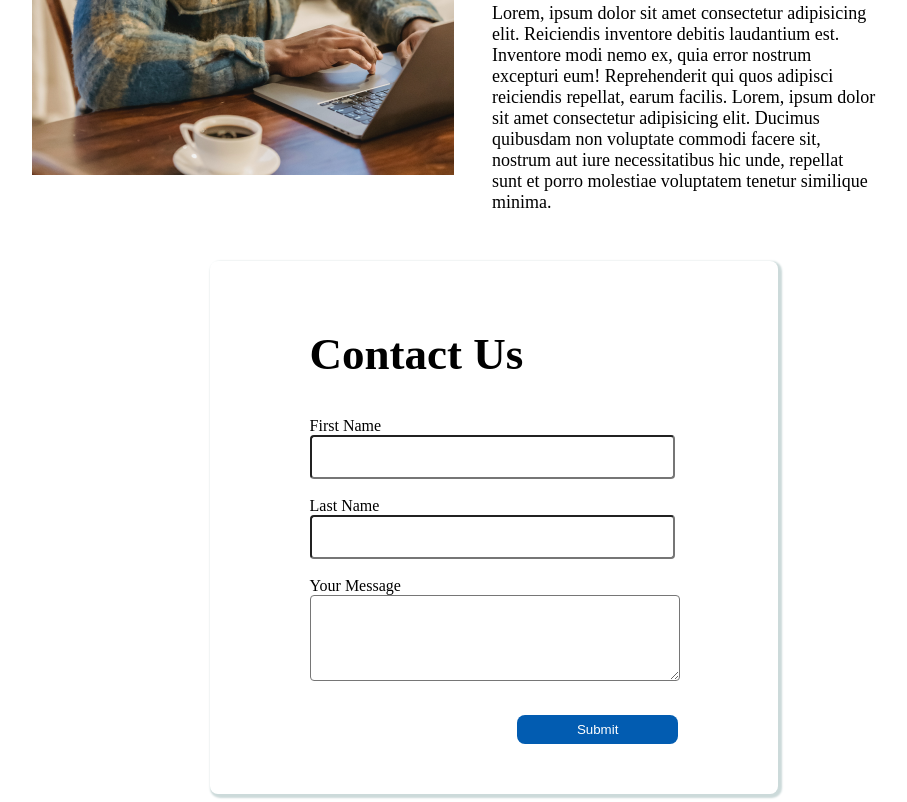
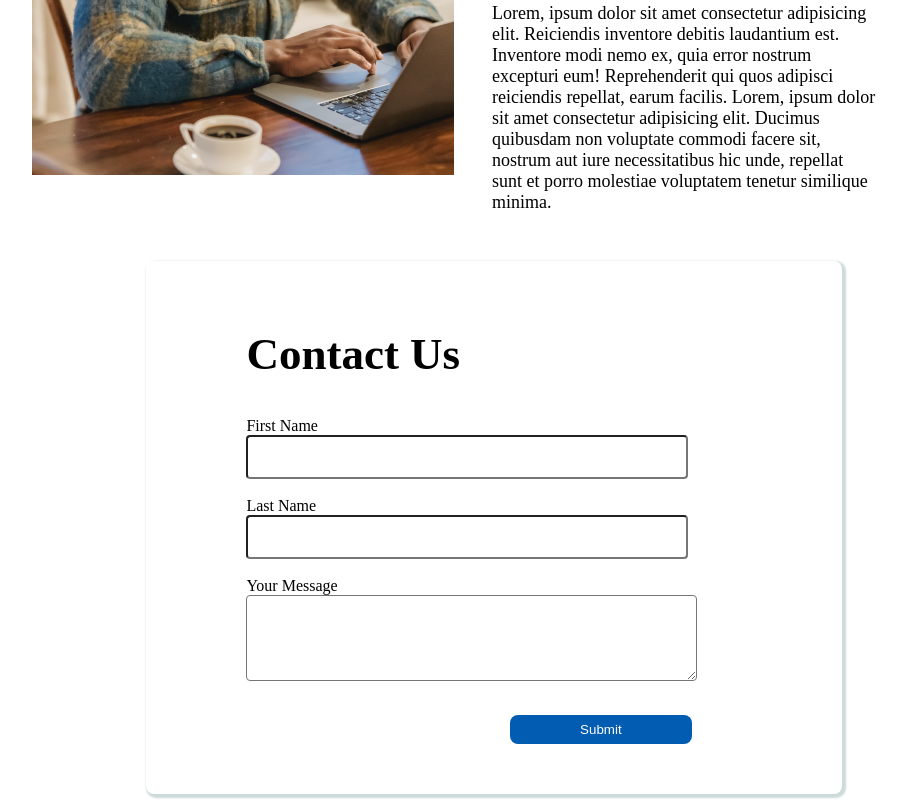
Before and after one commit to daveeedu/Bonus_activity, a plain HTML site: page index.html in a window 1280 px wide. Shown: the part 539-1341 px from the top of the page, without its empty margins (146-1053 px from the left). Drawn offline with Linux system fonts and the light colour scheme.

Commit message:
new changes

```diff
--- a/style/style.css
+++ b/style/style.css
@@ -46,7 +46,7 @@ body{
 }
 .form-section {
     box-shadow: 2px 2px 2px 2px rgb(204, 218, 218);
-    width: 45%;
+    width: 55%;
     height: 70%;
     margin: 0 auto;
     border-radius: 8px;
@@ -88,12 +88,12 @@ body{
 .button-section {
     display: flex;
     justify-content: flex-end;
-    padding-right: 200px;
+    padding-right: 250px;
     padding-top: 30px;
 }
 .button-section button {
     background: rgb(2, 92, 177);
-    padding: 7px 60px;
+    padding: 7px 70px;
     border-radius: 8px;
     border: none;
     color: white;
```
